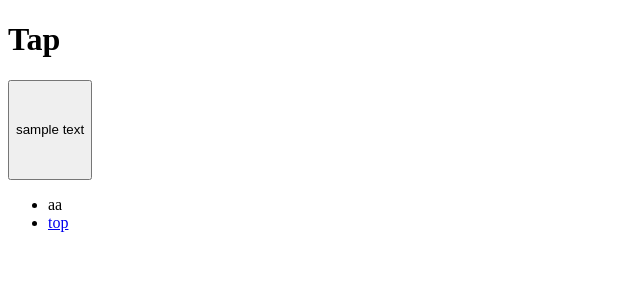
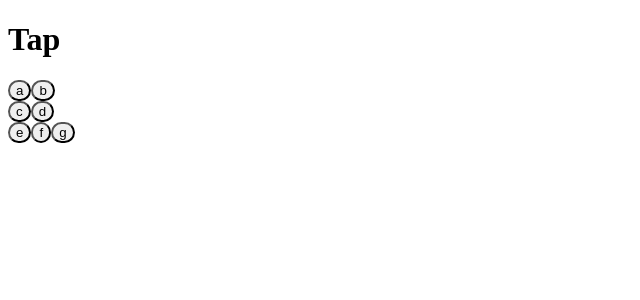
Before and after one commit to Marco3jp/tap-and-memorize, a React (Vite) app: page /tap in a window 1280 px wide. Shown: the top 300 px of the page, without its empty margins (0-640 px from the left). Built offline with nearby package versions, Linux system fonts and the light colour scheme.

Commit message:
ボタンを配置するためのデータとUI、簡易的なイベントハンドリングの仕込みを入れた

```diff
--- a/src/components/shared/basicButton.tsx
+++ b/src/components/shared/basicButton.tsx
@@ -1,6 +1,8 @@
 import styled from "styled-components";
+import {MouseEvent as ReactMouseEvent} from "react";
 
 type BasicButtonProps = {
+    onClick?: (event: ReactMouseEvent<HTMLButtonElement>) => void;
     text: string
     width?: string
     height?: string
@@ -10,11 +12,12 @@ export function BasicButton(props: BasicButtonProps) {
     const Button = styled.button`
       width: ${props.width};
       height: ${props.height};
+      border-radius: 12px;
     }
     `
 
     return (
-        <Button type={"button"}>
+        <Button type={"button"} onClick={props.onClick}>
             {props.text}
         </Button>
     )
--- a/src/pages/tap/index.tsx
+++ b/src/pages/tap/index.tsx
@@ -1,17 +1,83 @@
-import React from "react";
-import {Link} from "react-router-dom";
+import React, {MouseEvent as ReactMouseEvent, MouseEventHandler} from "react";
 import {BasicButton} from "../../components/shared/basicButton";
+import {TapCategory} from "../../types/tapCategory";
+import styled from "styled-components";
 
 // 「記録」画面
 export function TapPage() {
+    const category: TapCategory = {
+        uuid: "0c8f2d87-8b0c-4e25-8678-0093e2c992d8",
+        title: "飲食店",
+        tapTargets: {
+            rows: [{
+                columns: [{
+                    cell: {
+                        uuid: "a",
+                        title: "a",
+                        isSelected: false
+                    }
+                }, {
+                    cell: {
+                        uuid: "b",
+                        title: "b",
+                        isSelected: false
+                    }
+                }]
+            }, {
+                columns: [{
+                    cell: {
+                        uuid: "c",
+                        title: "c",
+                        isSelected: false
+                    }
+                }, {
+                    cell: {
+                        uuid: "d",
+                        title: "d",
+                        isSelected: false
+                    }
+                }]
+            }, {
+                columns: [{
+                    cell: {
+                        uuid: "e",
+                        title: "e",
+                        isSelected: false
+                    }
+                }, {
+                    cell: {
+                        uuid: "f",
+                        title: "f",
+                        isSelected: false
+                    }
+                }, {
+                    cell: {
+                        uuid: "g",
+                        title: "g",
+                        isSelected: false
+                    }
+                }]
+            }]
+        }
+    }
+
+    const Row = styled.div``
+    const onClickButton = (e: ReactMouseEvent<HTMLButtonElement>) => {
+        console.log(e)
+    }
+
+    const TapTargetGrids = category.tapTargets.rows.map((row, index) => {
+        const buttons = row.columns.map(column => {
+            return <BasicButton key={column.cell.uuid} text={column.cell.title} onClick={onClickButton}  />
+        })
+
+        return <Row key={index}>{buttons}</Row>
+    })
+
     return (
         <div>
             <h1>Tap</h1>
-            <BasicButton text={"sample text"} height={"100px"} />
-            <ul>
-                <li>aa</li>
-                <li><Link to="../">top</Link></li>
-            </ul>
+            <div>{TapTargetGrids}</div>
         </div>
     )
 }
```
Also changed, not shown: src/types/tapCategory.ts (+17 -3 lines).
